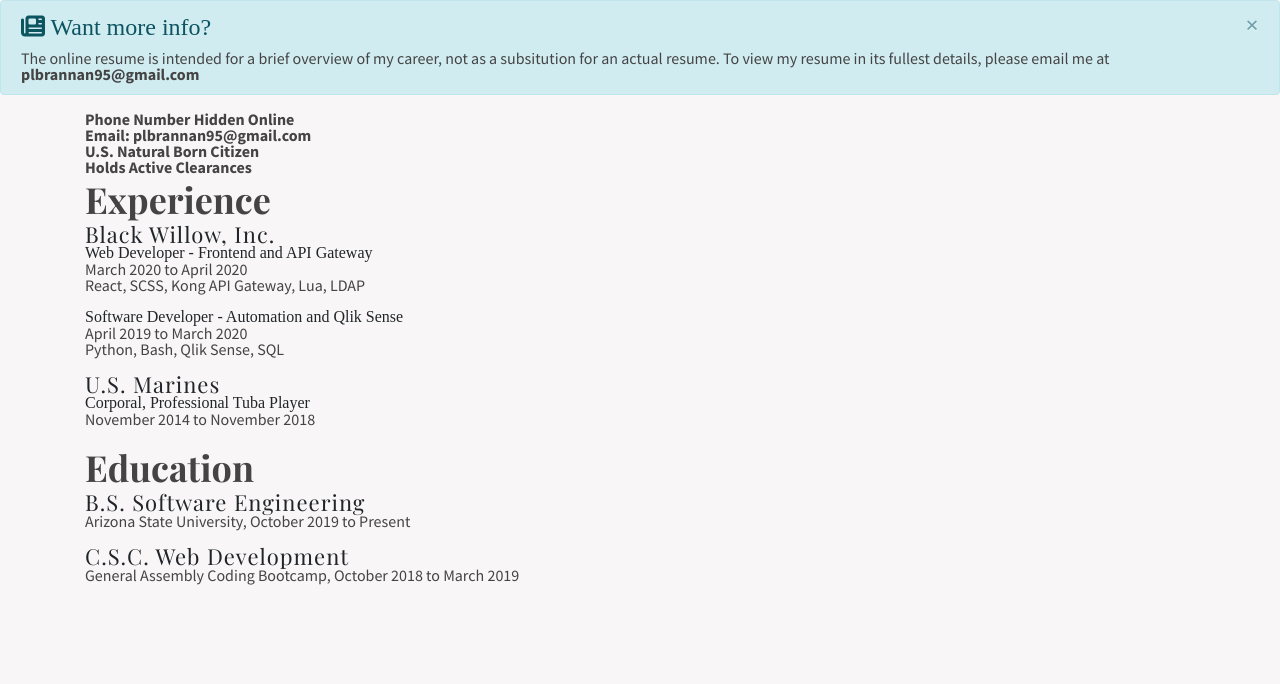
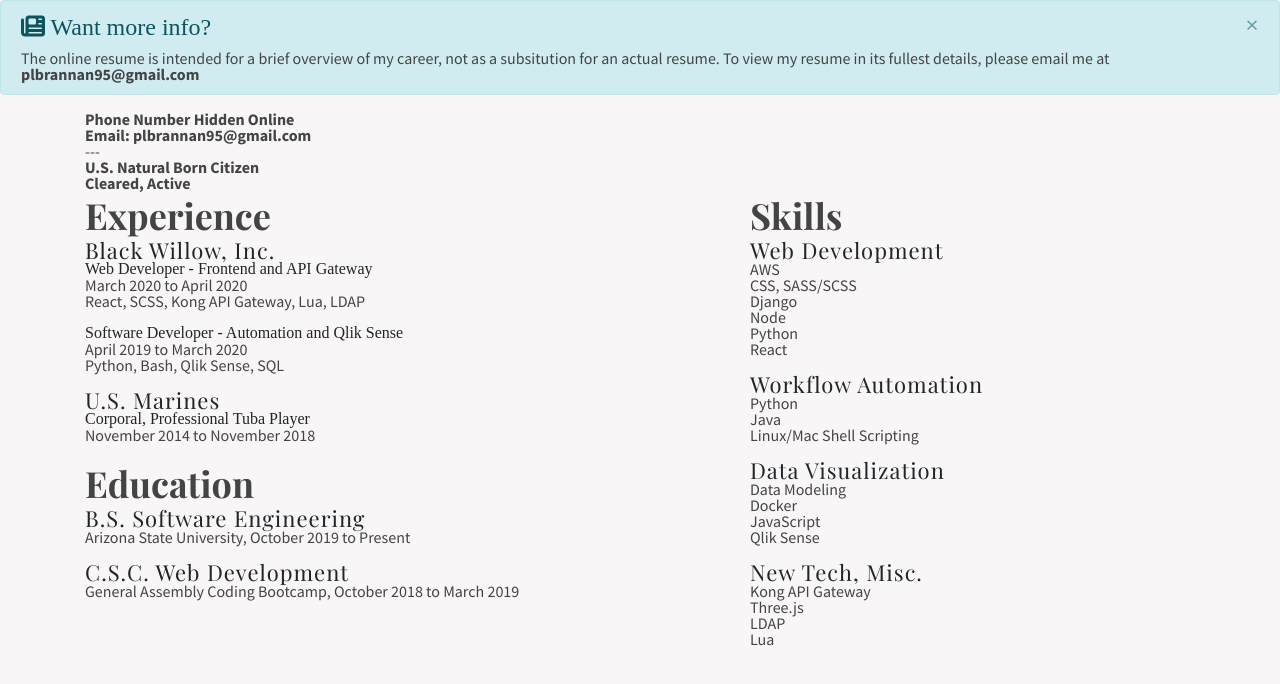
Before and after one commit to bananabrann/bananabrann.com, a React (Create React App) app: page /resume in a window 1280 px wide. Shown: the top 684 px of the page. Built offline with nearby package versions, Linux system fonts and the light colour scheme; a web font is replaced by a local one.

Commit message:
Add skills

```diff
--- a/src/Components/Resume/Resume.js
+++ b/src/Components/Resume/Resume.js
@@ -48,8 +48,9 @@
                         <Col>
                             <p><b>Phone Number Hidden Online</b></p>
                             <p><b>Email: plbrannan95@gmail.com</b></p>
+                            <p>---</p>
                             <p><b>U.S. Natural Born Citizen</b></p>
-                            <p><b>Holds Active Clearances</b></p>
+                            <p><b>Cleared, Active</b></p>
                         </Col>
                     </Row>
                     <Row>
@@ -97,6 +98,38 @@
                             <p>General Assembly Coding Bootcamp, October 2018 to March 2019</p>
 
                         </Col>
+
+                        <Col md={5}>
+                            <h3>Skills</h3>
+                            <h4>Web Development</h4>
+                            <p>AWS</p>
+                            <p>CSS, SASS/SCSS</p>
+                            <p>Django</p>
+                            <p>Node</p>
+                            <p>Python</p>
+                            <p>React</p>
+                            <br />
+
+                            <h4>Workflow Automation</h4>
+                            <p>Python</p>
+                            <p>Java</p>
+                            <p>Linux/Mac Shell Scripting</p>
+                            <br />
+
+                            <h4>Data Visualization</h4>
+                            <p>Data Modeling</p>
+                            <p>Docker</p>
+                            <p>JavaScript</p>
+                            <p>Qlik Sense</p>
+                            <br />
+
+                            <h4>New Tech, Misc.</h4>
+                            <p>Kong API Gateway</p>
+                            <p>Three.js</p>
+                            <p>LDAP</p>
+                            <p>Lua</p>
+                            <br />
+                        </Col>
                     </Row>
                 </Container>
             </div>
```
